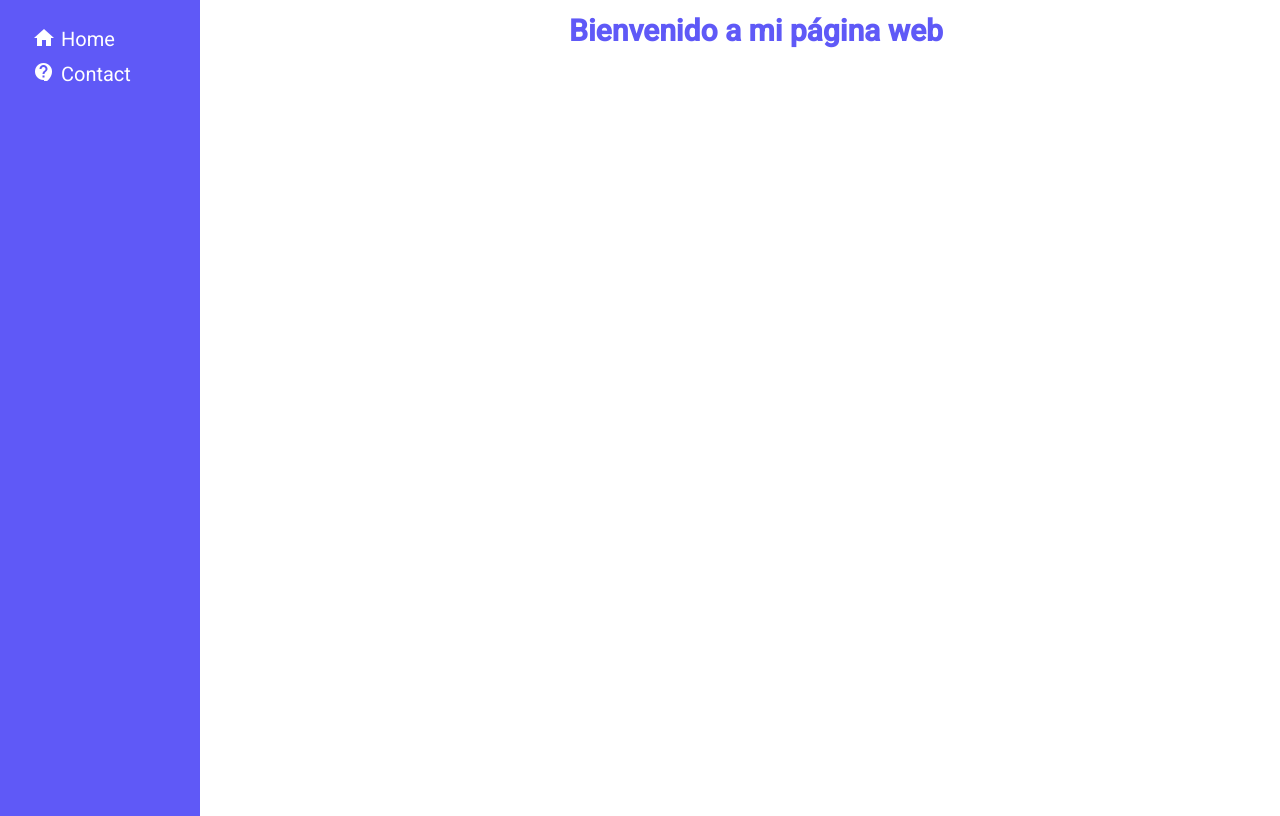
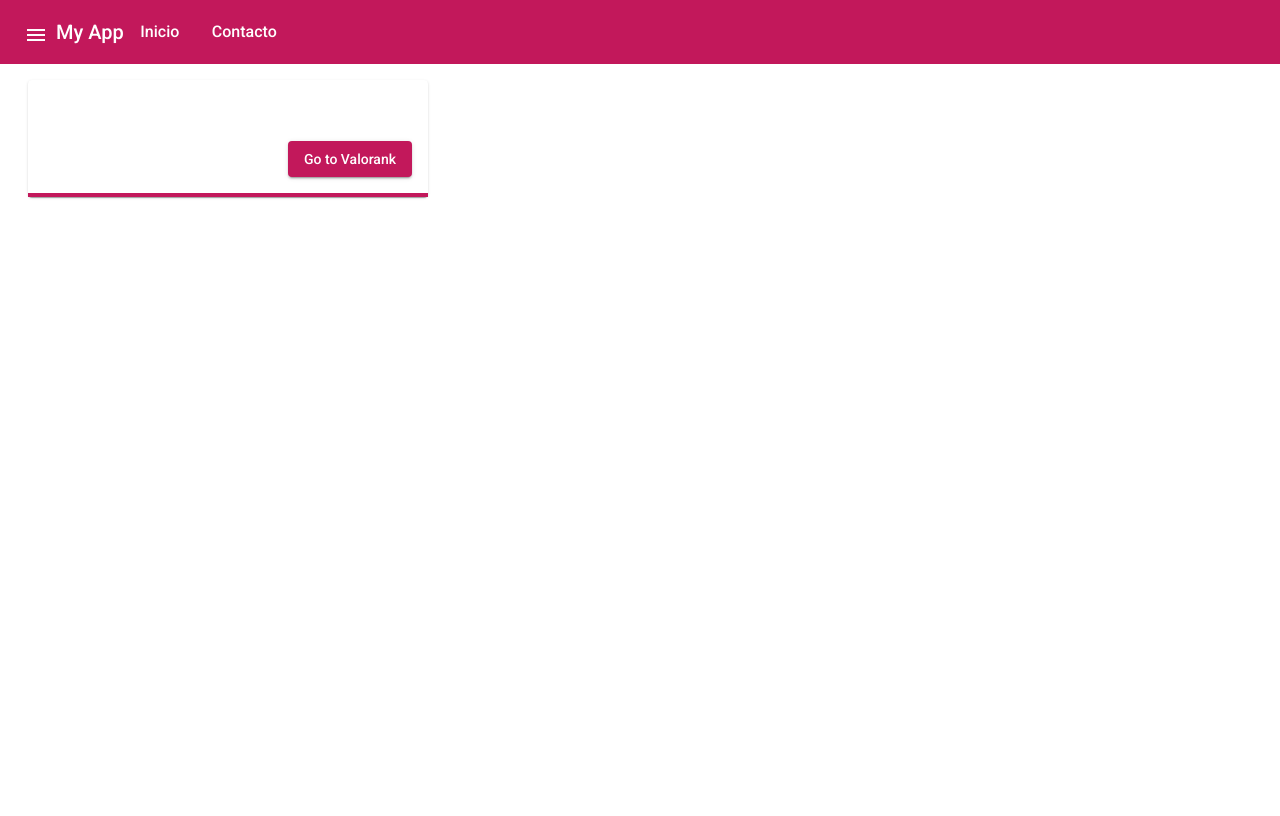
Before and after one commit to sergiomolde/sortizm-website, an Angular app: page / in a window 1280 px wide. Built offline with nearby package versions, Linux system fonts and the light colour scheme.

Commit message:
Added a toolbar for the navigation and thinking about the desing of main page

```diff
--- a/package.json
+++ b/package.json
@@ -20,6 +20,7 @@
     "@angular/platform-browser": "^14.0.0",
     "@angular/platform-browser-dynamic": "^14.0.0",
     "@angular/router": "^14.0.0",
+    "bootstrap": "^5.2.0",
     "rxjs": "~7.5.0",
     "tslib": "^2.3.0",
     "zone.js": "~0.11.4"
--- a/src/app/app.component.scss
+++ b/src/app/app.component.scss
@@ -1,11 +1,6 @@
 * {
     box-sizing: border-box;
 }
-/* Page content */
-.mainContainer {
-  margin-left: 200px; /* Same as the width of the sidenav */
-}
-
 .container{
   margin: 1rem;
   width: 100%;
--- a/src/app/components/index/index.component.html
+++ b/src/app/components/index/index.component.html
@@ -1 +1,15 @@
-<h1>Bienvenido a mi página web</h1>
+<mat-card class="example-card">
+  <mat-card-subtitle></mat-card-subtitle>
+  <mat-card-title></mat-card-title>
+  <mat-card-content>
+  </mat-card-content>
+  <mat-divider inset></mat-divider>
+  <mat-card-actions>
+  </mat-card-actions>
+  <mat-card-footer class="cardFooter">
+    <div class="text-right buttonsFooterCard">
+      <button mat-raised-button color="primary">Go to Valorank</button>
+    </div>
+    <mat-progress-bar mode="determinate" value="100" color="red"></mat-progress-bar>
+  </mat-card-footer>
+</mat-card>
--- a/src/app/components/index/index.component.scss
+++ b/src/app/components/index/index.component.scss
@@ -4,3 +4,20 @@ h1 {
     text-align: center;
     font-weight: bold;
 }
+
+.example-card {
+    max-width: 400px;
+
+}
+
+.mat-card {
+    background: white;
+}
+
+.mat-card-content{
+    color: black;
+}
+
+.buttonsFooterCard{
+    margin: 1rem;
+}
--- /dev/null
+++ b/src/app/components/projects/projects.component.html
@@ -0,0 +1 @@
+<p>projects works!</p>
--- /dev/null
+++ b/src/app/components/projects/projects.component.ts
@@ -0,0 +1,15 @@
+import { Component, OnInit } from '@angular/core';
+
+@Component({
+  selector: 'app-projects',
+  templateUrl: './projects.component.html',
+  styleUrls: ['./projects.component.scss']
+})
+export class ProjectsComponent implements OnInit {
+
+  constructor() { }
+
+  ngOnInit(): void {
+  }
+
+}
--- a/src/app/components/sidenav/sidenav.component.html
+++ b/src/app/components/sidenav/sidenav.component.html
@@ -1,5 +1,30 @@
-
+<mat-toolbar color="primary">
+  <button
+    mat-icon-button
+    class="example-icon"
+    aria-label="Example icon-button with menu icon"
+  >
+    <mat-icon>menu</mat-icon>
+  </button>
+  <span>My App</span>
+  <span class="example-spacer"></span>
+  <button
+    mat-icon-button
+    class="navButton"
+    aria-label="Example icon-button with heart icon"
+  >
+  Inicio
+  </button>
+  <button
+    mat-icon-button
+    class="navButton"
+    aria-label="Example icon-button with share icon"
+  >
+  Contacto
+  </button>
+</mat-toolbar>
+<!--
 <div class="sidenav">
     <a href="/"><mat-icon aria-hidden="false" aria-label="Example home icon" fontIcon="home"></mat-icon> Home</a>
     <a href="#"><mat-icon>contact_support</mat-icon> Contact</a>
-</div>
+</div> -->
--- a/src/app/components/sidenav/sidenav.component.scss
+++ b/src/app/components/sidenav/sidenav.component.scss
@@ -6,7 +6,7 @@
   z-index: 1;
   top: 0;
   left: 0;
-  background-color: #5f59f7;
+  background-color: #c2185b;
   overflow-x: hidden;
   padding-top: 20px;
 }
@@ -35,3 +35,12 @@
 .mat-icon {
     height: 20px;
 }
+
+.example-spacer {
+  text-align: right;
+}
+
+mat-toolbar button.navButton {
+  font-size: 1rem;
+  margin: 0 1rem;
+}
--- a/src/index.html
+++ b/src/index.html
@@ -9,6 +9,9 @@
   <link rel="preconnect" href="https://fonts.gstatic.com">
   <link href="https://fonts.googleapis.com/css2?family=Roboto:wght@300;400;500&display=swap" rel="stylesheet">
   <link href="https://fonts.googleapis.com/icon?family=Material+Icons" rel="stylesheet">
+  <link href="https://cdn.jsdelivr.net/npm/bootstrap@5.2.0/dist/css/bootstrap.min.css" rel="stylesheet" integrity="sha384-gH2yIJqKdNHPEq0n4Mqa/HGKIhSkIHeL5AyhkYV8i59U5AR6csBvApHHNl/vI1Bx" crossorigin="anonymous">
+  <!-- JavaScript Bundle with Popper -->
+  <script src="https://cdn.jsdelivr.net/npm/bootstrap@5.2.0/dist/js/bootstrap.bundle.min.js" integrity="sha384-A3rJD856KowSb7dwlZdYEkO39Gagi7vIsF0jrRAoQmDKKtQBHUuLZ9AsSv4jD4Xa" crossorigin="anonymous"></script>
 </head>
 <body class="mat-typography">
   <app-root></app-root>
--- a/src/styles.scss
+++ b/src/styles.scss
@@ -7,3 +7,8 @@ body { margin: 0; font-family: Roboto, "Helvetica Neue", sans-serif; }
 body {
     color: #5f59f7;
 }
+
+
+.text-right {
+    text-align: right;
+}
```
Also changed, not shown: src/app/app.module.ts (+13 -2 lines), src/app/components/projects/projects.component.scss (added), 2 other files (tests, documents, lock files or other folders).
